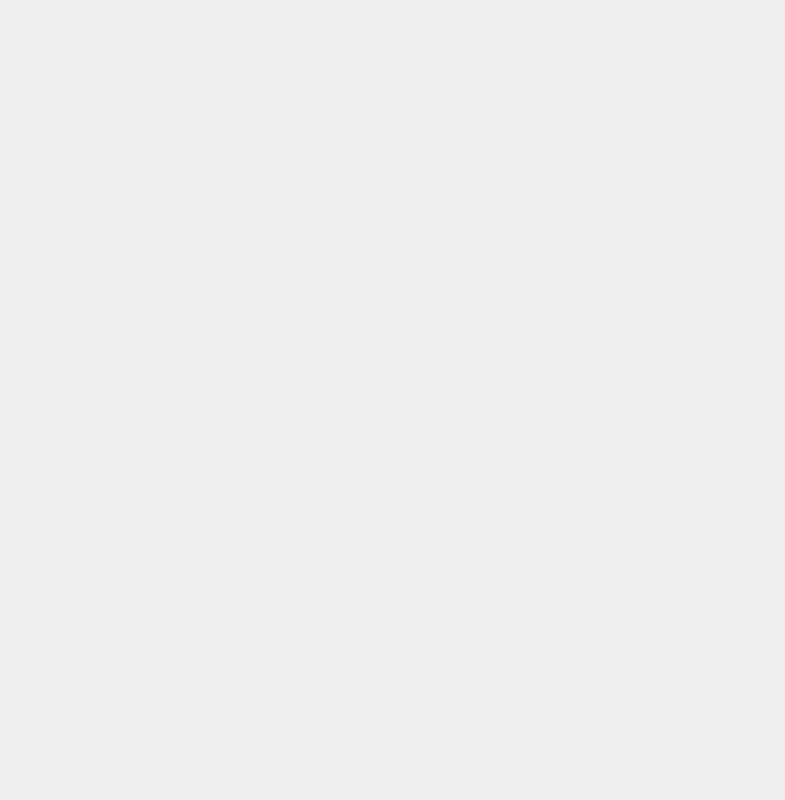
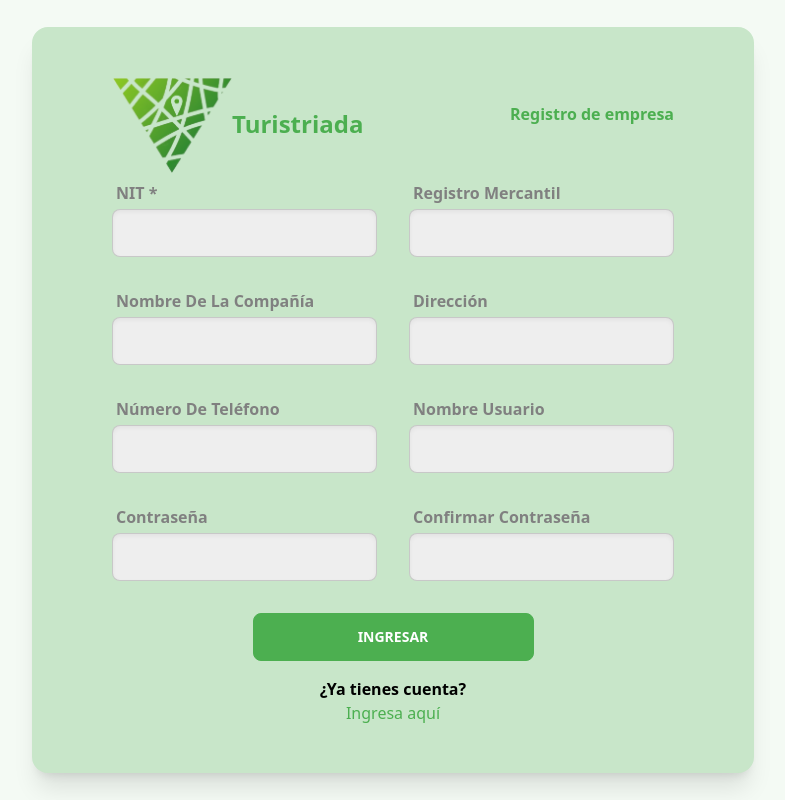
Before and after one commit to JohanRestrepo19/turistriada-frontend, a React (Vite) app: page /register/customer in a window 1280 px wide. Before the commit this address had no page. Shown: the whole page, without its empty margins (247-1032 px from the left). Built offline with nearby package versions, Linux system fonts and the light colour scheme; a web font is replaced by a local one.

Commit message:
feat(register): customer register added

```diff
--- /dev/null
+++ b/src/pages/register/RegisterCustomer.tsx
@@ -0,0 +1,10 @@
+import { FormCard } from '@/common/components'
+import { RegisterCustomerForm } from './components/RegisterCustomerForm'
+
+export const RegisterCustomer = () => {
+  return (
+    <FormCard>
+      <RegisterCustomerForm />
+    </FormCard>
+  )
+}
--- /dev/null
+++ b/src/pages/register/components/RegisterCustomerForm.tsx
@@ -0,0 +1,103 @@
+import { Link } from 'react-router-dom'
+import { Input, Button, TuristriadaHeading } from '@/common/components'
+import { useForm } from 'react-hook-form'
+import {
+  RegisterCustomer,
+  registerCustomerResolver
+} from '../validations/registerCustomer'
+
+export const RegisterCustomerForm = () => {
+  const {
+    register,
+    handleSubmit,
+    formState: { errors }
+  } = useForm<RegisterCustomer>({
+    resolver: registerCustomerResolver
+  })
+  const handleSubmitForm = (data: RegisterCustomer) => {
+    console.log('FieldValues: ', data)
+  }
+  return (
+    <>
+      <div className="flex flex-wrap justify-between items-center gap-x-4 ">
+        <TuristriadaHeading width={120} height={120} />
+        <b className="-mt-5 font-semibold hidden sm:inline">
+          Registro de empresa
+        </b>
+      </div>
+      <form
+        className="grid grid-cols-1 sm:grid-cols-2 gap-8"
+        onSubmit={handleSubmit(handleSubmitForm)}
+      >
+        {/* Nit */}
+        <Input
+          type="number"
+          title="NIT *"
+          {...register('nit')}
+          error={errors.nit?.message}
+        />
+        {/* Registro mercantil */}
+        <Input
+          title="Registro mercantil"
+          {...register('commercialRegistration')}
+          error={errors.commercialRegistration?.message}
+        />
+        {/* Nombre de compañía */}
+        <Input
+          title="Nombre de la compañía"
+          {...register('companyName')}
+          error={errors.companyName?.message}
+        />
+        {/* Direccion */}
+        <Input
+          title="Dirección"
+          {...register('address')}
+          error={errors.address?.message}
+        />
+        {/* Numero de telefono */}
+        <Input
+          type="number"
+          title="Número de teléfono"
+          {...register('phoneNumber')}
+          error={errors.phoneNumber?.message}
+        />
+        {/* Nombre de usuario */}
+        <Input
+          title="Nombre usuario"
+          {...register('username')}
+          error={errors.username?.message}
+        />
+        {/* Contraseña */}
+        <Input
+          type="password"
+          title="Contraseña"
+          {...register('password')}
+          error={errors.password?.message}
+        />
+        {/* Confirmar contraseña */}
+        <Input
+          type="password"
+          title="Confirmar contraseña"
+          {...register('confirmPassword')}
+          error={errors.confirmPassword?.message}
+        />
+        <div className="sm:col-span-2 w-full flex flex-col items-center gap-y-4">
+          <Button
+            type="submit"
+            styleType="primary"
+            className="col-span-2 w-1/2"
+          >
+            INGRESAR
+          </Button>
+
+          <div>
+            <b className="text-center text-black block">¿Ya tienes cuenta?</b>
+            <Link to={'/login'} className="text-center text-primary block">
+              Ingresa aquí
+            </Link>
+          </div>
+        </div>
+      </form>
+    </>
+  )
+}
--- a/src/pages/register/index.ts
+++ b/src/pages/register/index.ts
@@ -1 +1,2 @@
 export * from './RegusterUser'
+export * from './RegisterCustomer'
--- /dev/null
+++ b/src/pages/register/validations/registerCustomer.ts
@@ -0,0 +1,28 @@
+import { InferType, object, ref, string } from 'yup'
+import { yupResolver } from '@hookform/resolvers/yup'
+
+const registerCustomerSchema = object({
+  nit: string()
+    .min(10, 'El NIT debe tener minimo 8 digitos')
+    .required('El campo "NIT" es obligatorio.'),
+  commercialRegistration: string().required(
+    'El campo "Registro mercantil" es obligatorio.'
+  ),
+  companyName: string().required('Por favor ingresa el nombre de tu compañía.'),
+  address: string().required('Por favor ingresa la direccion de tu compañía.'),
+  phoneNumber: string()
+    .min(7, 'Tu telefono debe ser de al menos 7 digitos.')
+    .required('Por favor ingresa tu numero de celular.'),
+  username: string().required('Por favor ingresa tu username.'),
+  password: string()
+    .min(8, 'Tu contraseña debe tener al menos 8 digitos')
+    .required('La contraseña es requerida'),
+  confirmPassword: string().oneOf(
+    [ref('password')],
+    'Las constraseñas no coinciden'
+  )
+})
+
+export type RegisterCustomer = InferType<typeof registerCustomerSchema>
+
+export const registerCustomerResolver = yupResolver(registerCustomerSchema)
--- a/src/setup/router/AppRouter.tsx
+++ b/src/setup/router/AppRouter.tsx
@@ -3,7 +3,7 @@ import { AuthLayout } from '@/layouts/auth'
 import { UserLayout } from '@/layouts/user'
 import { Home } from '@/pages/home'
 import { Login } from '@/pages/login'
-import { RegisterUser } from '@/pages/register'
+import { RegisterCustomer, RegisterUser } from '@/pages/register'
 
 export const AppRouter = () => {
   return (
@@ -12,6 +12,7 @@ export const AppRouter = () => {
         <Route element={<AuthLayout />}>
           <Route path="/login" element={<Login />} />
           <Route path="/register/user" element={<RegisterUser />} />
+          <Route path="/register/customer" element={<RegisterCustomer />} />
         </Route>
 
         <Route element={<UserLayout />}>
```
